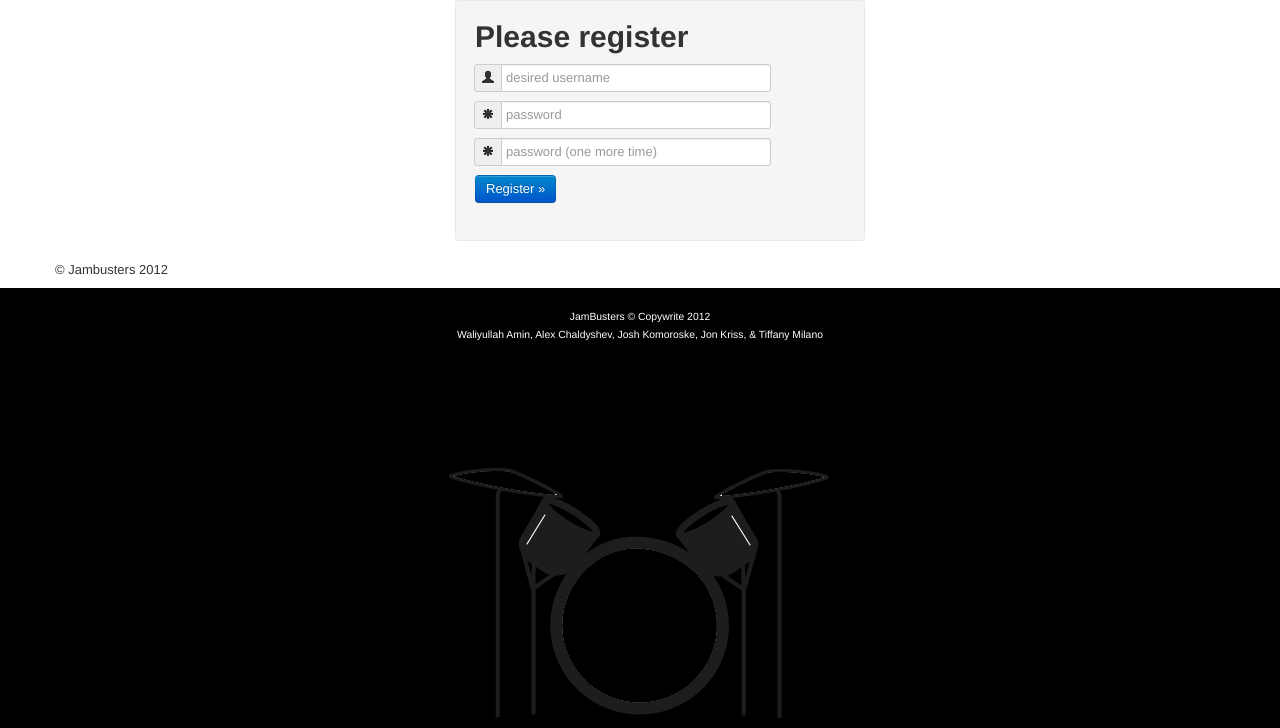
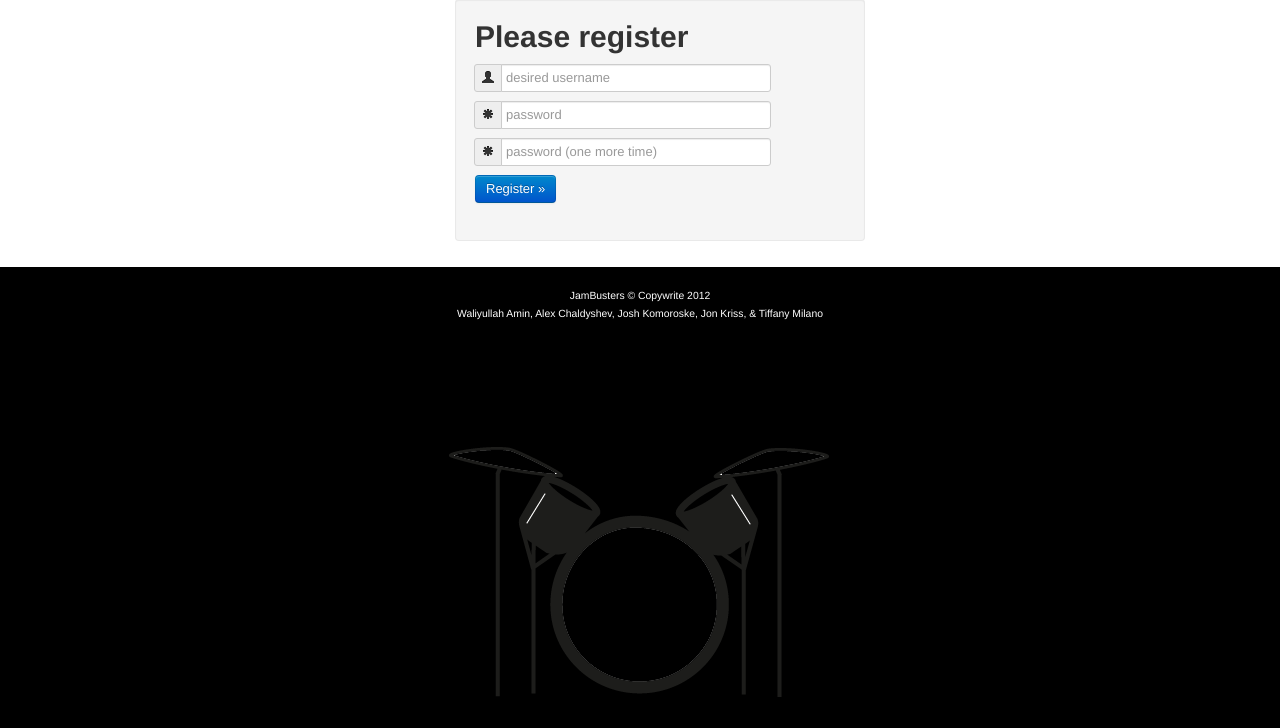
Before and after one commit to joshdk/jambusters, a PHP site: page /register.php in a window 1280 px wide. Shown: the part 236-964 px from the top of the page. After the commit the page ends 933 px from the top, so only its background shows below. Run offline with PHP 8.4, Linux system fonts and the light colour scheme; some libraries are stand-ins or nearby versions.

Commit message:
Removed duplicate copyright.

```diff
--- a/src/login.php
+++ b/src/login.php
@@ -167,9 +167,9 @@ include("header.php");
 			</div>
 		</div>
 
-		<footer>
-		<p>&copy; Jambusters 2012</p>
-		</footer>
+		<!-- <footer> -->
+		<!-- <p>&copy; Jambusters 2012</p> -->
+		<!-- </footer> -->
 
 	</div> <!-- /container -->
 
--- a/src/register.php
+++ b/src/register.php
@@ -188,9 +188,9 @@
 			</div>
 		</div>
 
-		<footer>
-		<p>&copy; Jambusters 2012</p>
-		</footer>
+		<!-- <footer> -->
+		<!-- <p>&copy; Jambusters 2012</p> -->
+		<!-- </footer> -->
 
 	</div> <!-- /container -->
 
```
